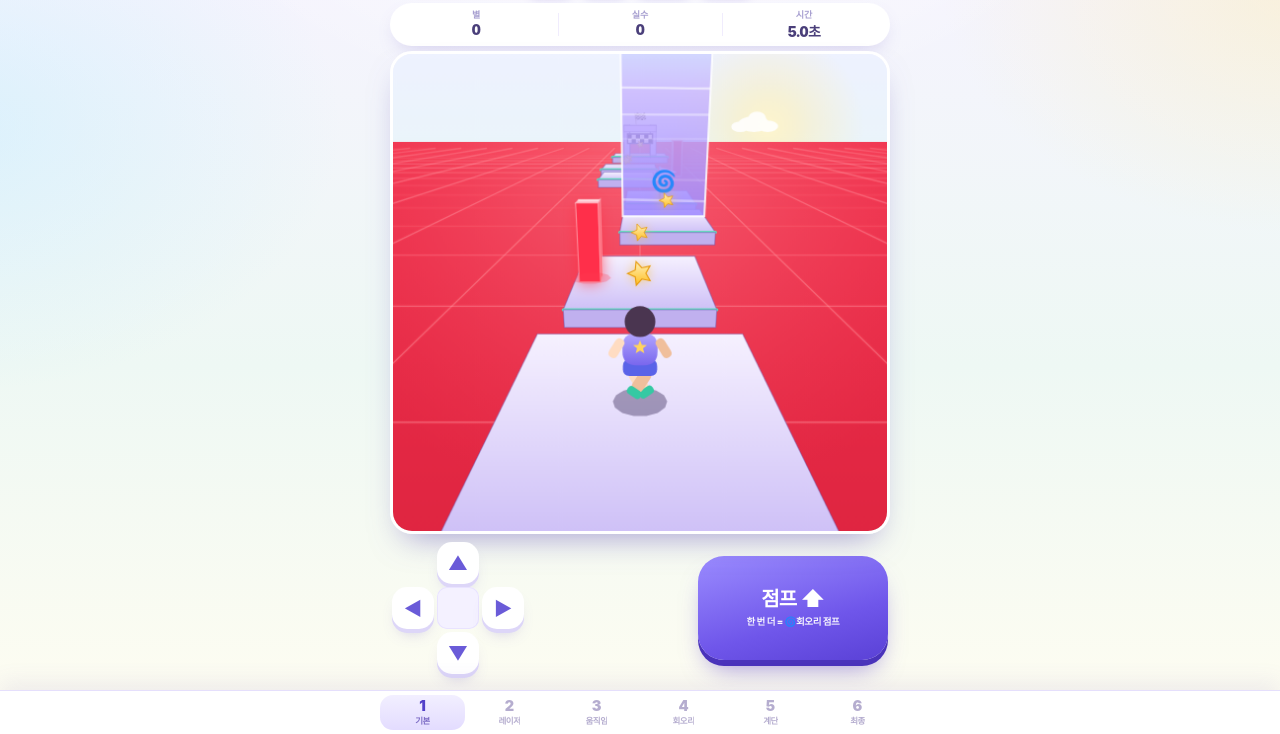
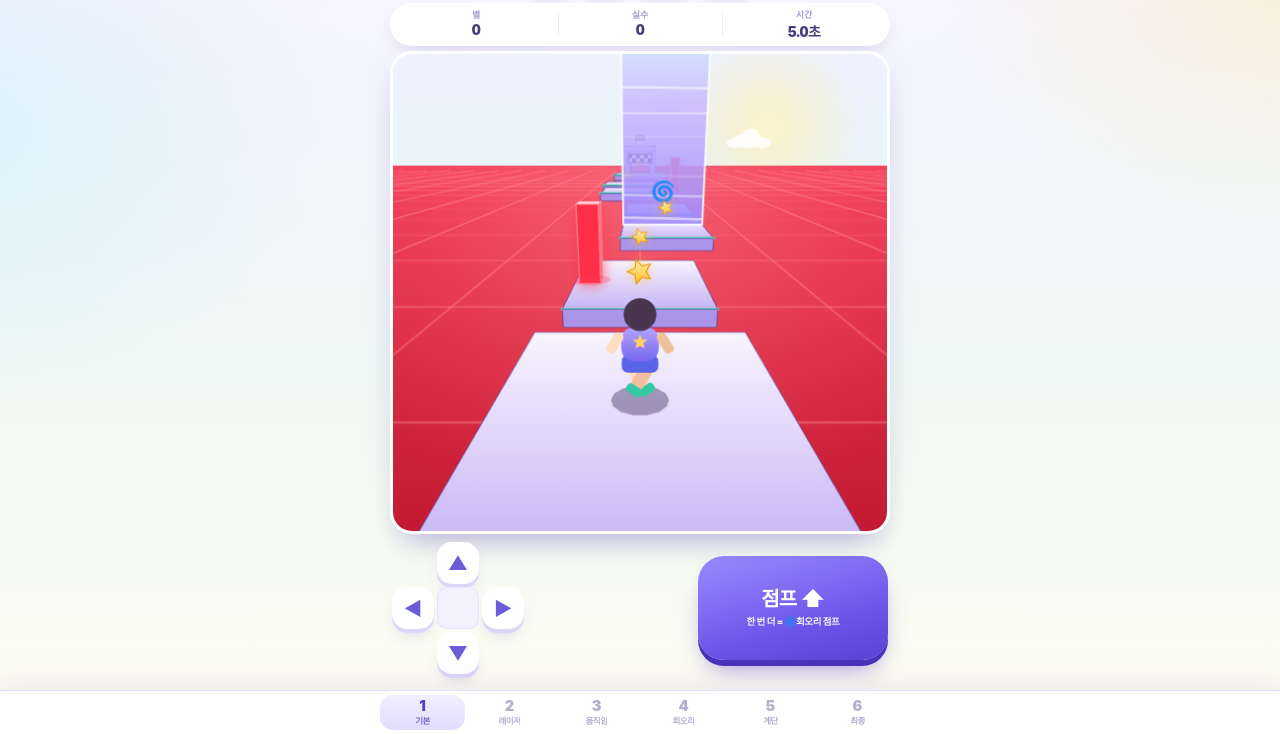
Before and after one commit to chohanui2-home/wangjeon-jump-3d, a plain HTML site: page index.html in a window 1280 px wide. Shown: the part 66-800 px from the top of the page. Drawn offline with Linux system fonts and the light colour scheme.

Commit message:
3D 카메라·레이저 바다·발판 색 대비 2차 조정

```diff
--- a/index.html
+++ b/index.html
@@ -286,7 +286,7 @@ var PR = 11, PH = 42, EYE = 34;
 var SPIN_T = 0.62, DT = 1 / 60;
 var COY = 0.1, BUF = 0.14, VY_MAX = 1500;
 var NEAR = 14;
-var CAM_BACK = 185, CAM_H = 125, CAM_LOOK = 150, CAM_LOOK_H = 0;
+var CAM_BACK = 163, CAM_H = 106, CAM_LOOK = 122, CAM_LOOK_H = 10;
 var STORE = 'wangjeonJump3D.v1';
 
 function $(id) { return document.getElementById(id); }
@@ -892,7 +892,7 @@ function updateCam() {
   } else {
     camPos = { x: P.x + sya * CAM_BACK, y: P.y + CAM_H, z: P.z + cya * CAM_BACK };
     look = { x: P.x + sya * CAM_LOOK, y: P.y + CAM_LOOK_H, z: P.z - cya * CAM_LOOK };
-    focal = Math.min(cssW, cssH) * 0.95;
+    focal = Math.min(cssW, cssH) * 0.88;
   }
   if (camPos.y < 26) { camPos.y = 26; }
   var dx = look.x - camPos.x, dy = look.y - camPos.y, dz = look.z - camPos.z;
@@ -1032,8 +1032,8 @@ function drawBox(x0, x1, y0, y1, z0, z1, pal, alpha) {
 }
 
 var PAL_PLAT = {
-  top1: '#f6f1ff', top2: '#cec0f7', front: '#c0b0ef', back: '#a491e4',
-  side: '#b3a1ea', side2: '#a18ce3', bottom: '#7f6bc8', edge: 'rgba(94,74,168,.38)', rim: '#63e0bd'
+  top1: '#f8f4ff', top2: '#c6b4f5', front: '#ab95ea', back: '#8b72da',
+  side: '#9d87e5', side2: '#8f77de', bottom: '#6a56b6', edge: 'rgba(72,52,140,.5)', rim: '#5fe0bb'
 };
 var PAL_MOVER = {
   top1: '#fff6d8', top2: '#ffd45e', front: '#f7c33f', back: '#e0a92c',
@@ -1097,10 +1097,11 @@ function drawSea() {
     var by = polyBoxY(poly);
     var g = ctx.createLinearGradient(0, by[0], 0, by[1] + 1);
     var pulse = 0.5 + 0.5 * Math.sin(round.effT * 2.2);
-    g.addColorStop(0, pulse > 0.5 ? '#ff4a62' : '#ee2f4c');
-    g.addColorStop(0.22, '#c8162f');
-    g.addColorStop(0.6, '#820b1d');
-    g.addColorStop(1, '#3a0510');
+    g.addColorStop(0, pulse > 0.5 ? '#ff5a6e' : '#ef3b55');
+    g.addColorStop(0.10, '#c21a32');
+    g.addColorStop(0.34, '#7d0c1d');
+    g.addColorStop(0.70, '#480612');
+    g.addColorStop(1, '#28040b');
     polyPath(poly);
     ctx.fillStyle = g;
     ctx.fill();
```
